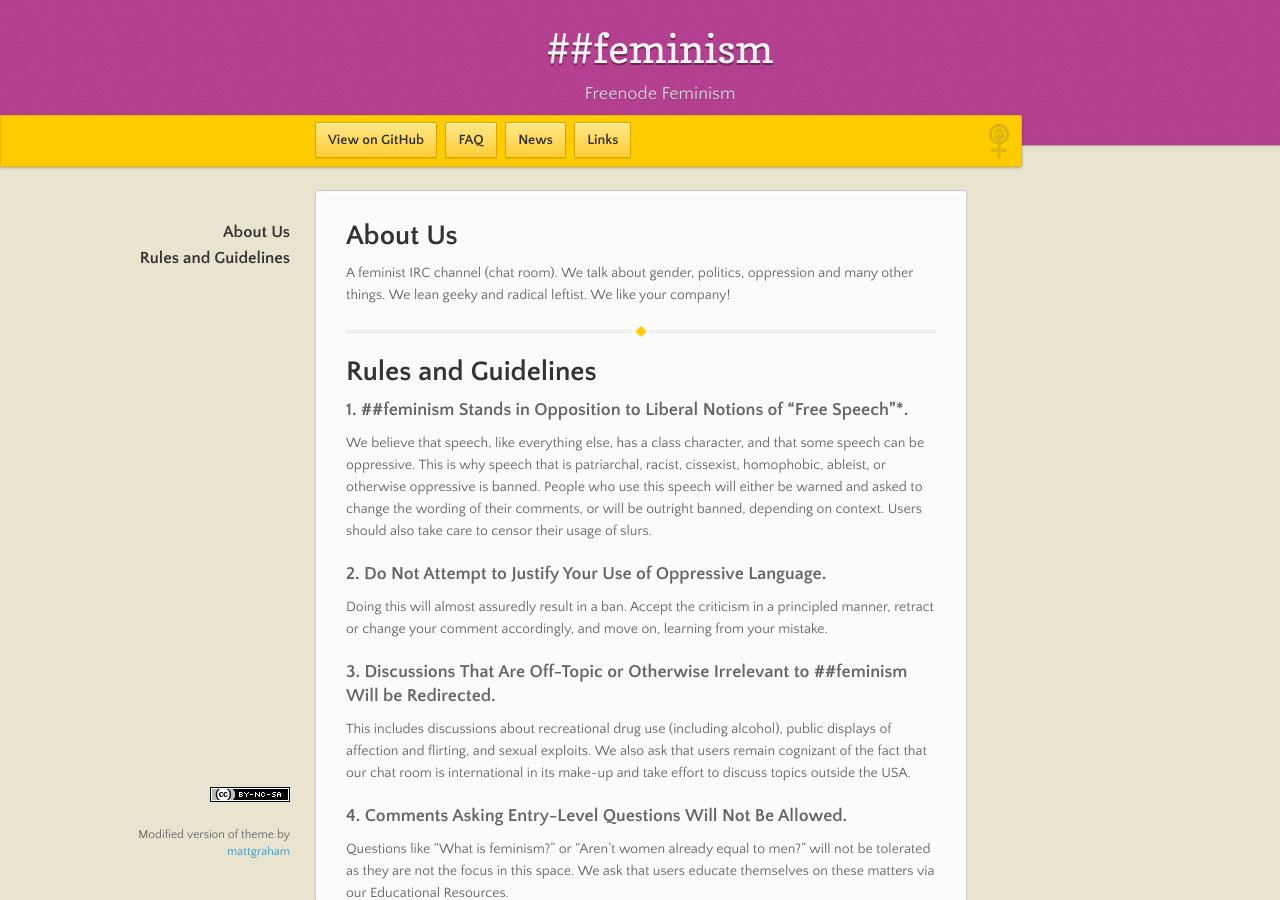
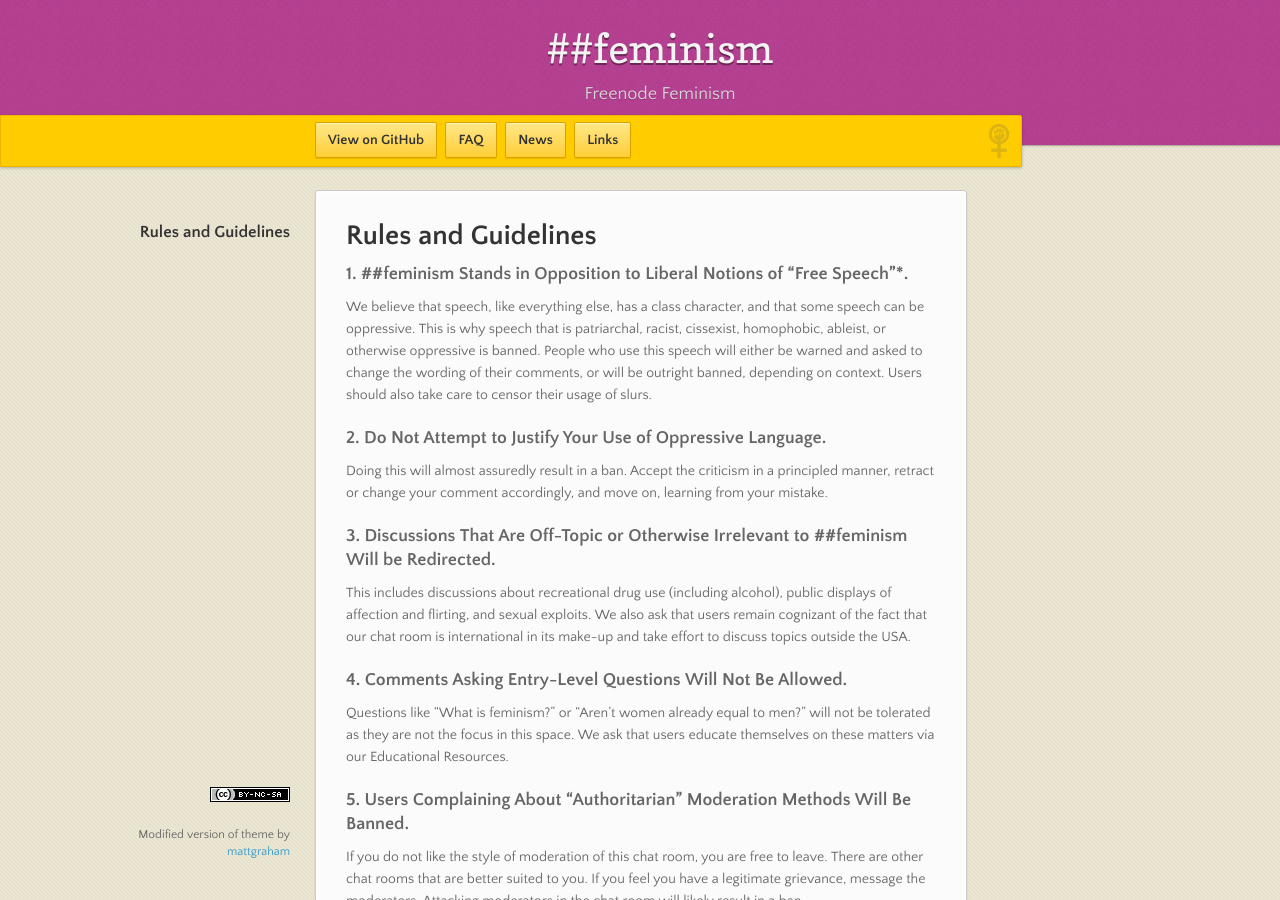
Before and after one commit to feminism-chat/feminism-chat.github.io, a Jekyll site: the page built from index.md, in a window 1280 px wide and 900 px high. Built offline with Jekyll 4.4.1, drawn with Linux system fonts in a browser that asks for light colours; nearby versions of some CDN libraries.

Commit message:
move to FAQ: about is / what is this

```diff
--- a/index.md
+++ b/index.md
@@ -3,12 +3,6 @@ layout: default
 content_type: md
 title: Home
 ---
-
-# About Us
-
-A feminist IRC channel (chat room). We talk about gender, politics, oppression and many other things. We lean geeky and radical leftist. We like your company!
-
-***
 
 # Rules and Guidelines
 
```
Also changed, not shown: faq.md (+4 -0 lines).
